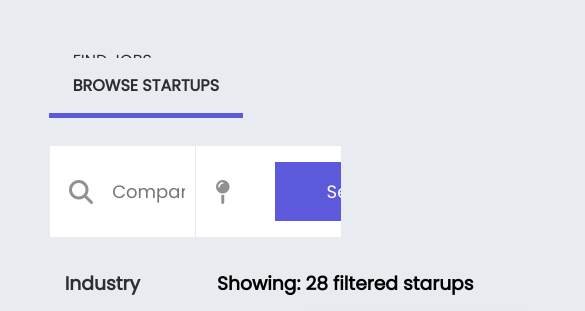
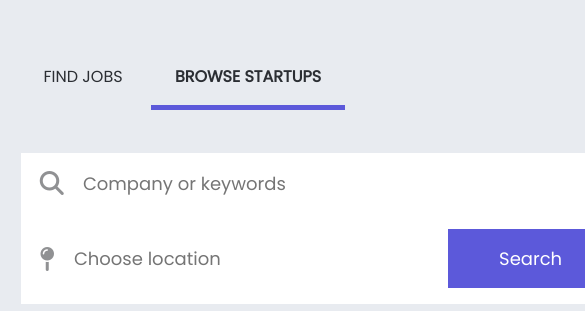
Before and after one commit to joseburgon/startup-browser, a plain HTML site: page index.html in a window 390 px wide. Shown: the top 311 px of the page, 585 px wide, since content can reach past the window. Drawn offline with Linux system fonts and the light colour scheme.

Commit message:
Working the responsive version 1

```diff
--- a/styles/main.scss
+++ b/styles/main.scss
@@ -35,6 +35,7 @@ body {
 		position: relative;
 		text-decoration: none;
     text-transform: uppercase;
+    display: inline-block;
     &.active {
       box-shadow: 0 5px 0 $primary-color;
       font-weight: bold;
@@ -89,7 +90,7 @@ body {
 
 .content {
   background: $background-color;
-  flex: 1 0 auto;
+  flex: 1 1 0;
   padding: 1rem;
 }
 
@@ -179,3 +180,16 @@ body {
     }
   }
 }
+
+@media only screen and (max-width: 700px) {
+  .wrapper {
+    width: 90%;
+  }
+  .search {
+    flex-direction: column;
+    width: max-content;
+  }
+  .header {
+    width: max-content;
+  }
+}
```
Also changed, not shown: index.html (+2 -0 lines), styles/main.css, 1 other file.
